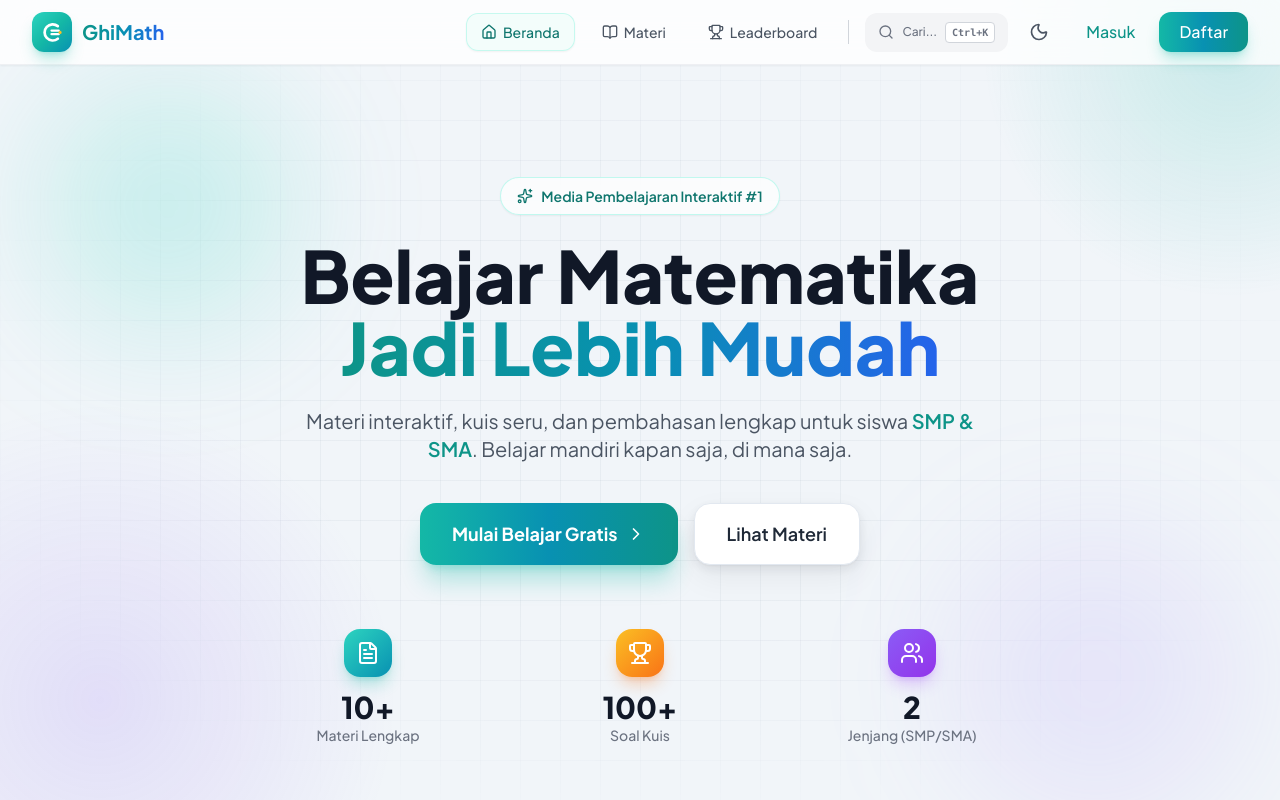
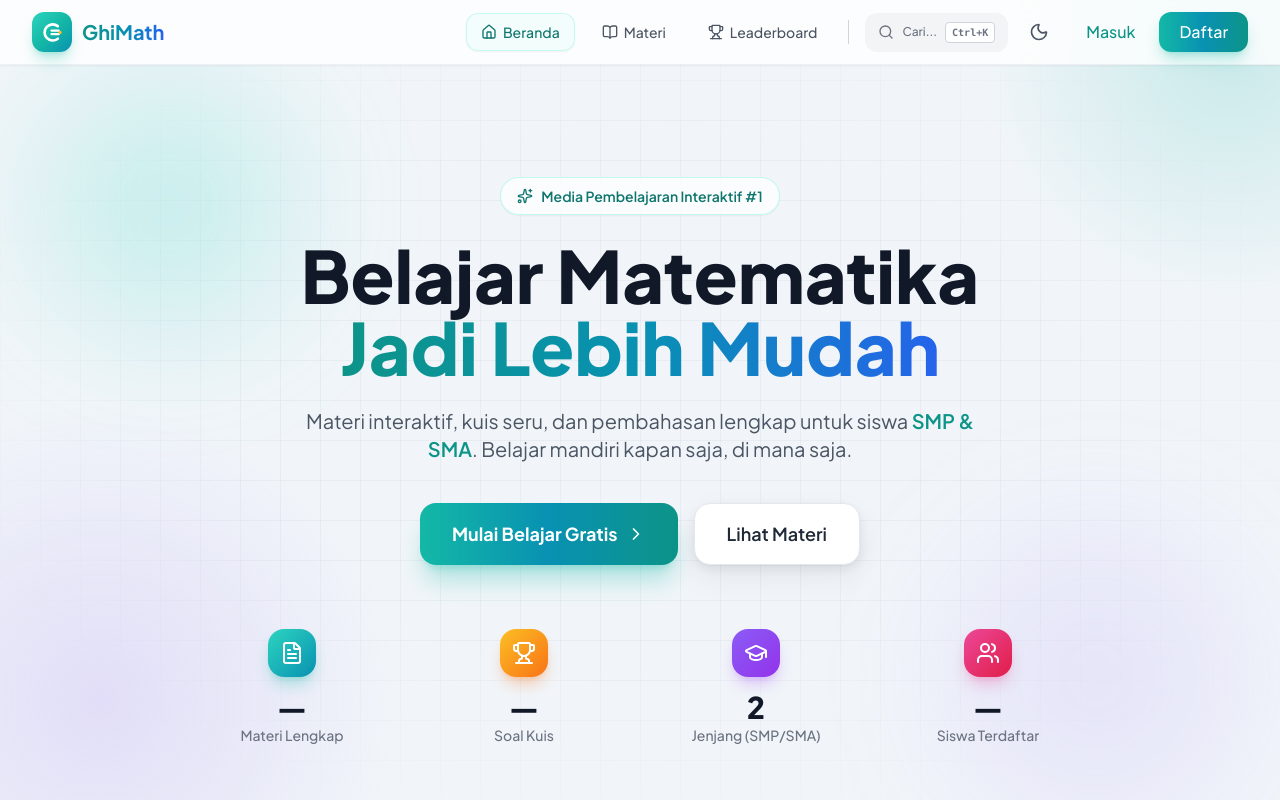
Before and after one commit to ghipary/ghimath, a React (Vite) app: page / in a window 1280 px wide. Shown: the top 800 px of the page. Built offline with nearby package versions, Linux system fonts and the light colour scheme; no server answers; the database is empty; a web font is replaced by a local one.

Commit message:
Feat: Leaderboard tampil semua user + badge admin + reset user data

```diff
--- a/src/pages/LandingPage.jsx
+++ b/src/pages/LandingPage.jsx
@@ -1,12 +1,58 @@
-import React from 'react';
+import React, { useState, useEffect } from 'react';
 import { Link } from 'react-router-dom';
 import Navbar from '../components/Navbar';
 import Footer from '../components/Footer';
 import { useAuth } from '../context/AuthContext';
-import { BookOpen, Trophy, Video, ChevronRight, Sparkles, Users, FileText, Star, Zap, Target, TrendingUp } from 'lucide-react';
+import { db } from '../firebase';
+import { collection, getDocs } from 'firebase/firestore';
+import { BookOpen, Trophy, Video, ChevronRight, Sparkles, Users, FileText, Star, Zap, Target, TrendingUp, GraduationCap } from 'lucide-react';
 
 const LandingPage = () => {
   const { user } = useAuth();
+  const [userCount, setUserCount] = useState(0);
+  const [materialCount, setMaterialCount] = useState(0);
+  const [quizCount, setQuizCount] = useState(0);
+
+  // ⚡ Fetch stats dari Firestore (users, materials, quizQuestions)
+  useEffect(() => {
+    const fetchStats = async () => {
+      try {
+        const [usersSnap, materialsSnap, quizSnap] = await Promise.all([
+          getDocs(collection(db, 'users')),
+          getDocs(collection(db, 'materials')),
+          getDocs(collection(db, 'quizQuestions')),
+        ]);
+
+        // Hitung user non-admin saja
+        const realUsers = usersSnap.docs.filter(
+          (d) => d.data().role !== 'admin'
+        );
+        setUserCount(realUsers.length);
+
+        // Hitung materi yang published
+        const publishedMaterials = materialsSnap.docs.filter(
+          (d) => d.data().published === true
+        );
+        setMaterialCount(publishedMaterials.length);
+
+        // Hitung soal kuis
+        setQuizCount(quizSnap.size);
+      } catch (error) {
+        console.error('Gagal ambil stats:', error);
+      }
+    };
+    fetchStats();
+  }, []);
+
+  // ⚡ Format angka biar keren (10+, 50+, 100+)
+  const formatCount = (num) => {
+    if (num === 0) return '—';
+    if (num < 10) return `${num}`;
+    if (num < 50) return `${num}+`;
+    if (num < 100) return `${Math.floor(num / 10) * 10}+`;
+    if (num < 1000) return `${Math.floor(num / 50) * 50}+`;
+    return `${Math.floor(num / 100) * 100}+`;
+  };
 
   return (
     <div className="page-bg transition-colors duration-300 min-h-screen">
@@ -59,30 +105,61 @@ const LandingPage = () => {
           </Link>
         </div>
 
-        {/* Stats */}
-        <div className="grid grid-cols-3 gap-6 md:gap-12 max-w-3xl w-full">
-          <div className="text-center">
-            <div className="w-12 h-12 mx-auto bg-gradient-to-br from-teal-400 to-cyan-600 rounded-2xl flex items-center justify-center shadow-lg shadow-teal-500/30 mb-3">
+        {/* Stats — 4 KOLOM */}
+        <div className="grid grid-cols-2 md:grid-cols-4 gap-6 md:gap-8 max-w-4xl w-full">
+
+          {/* Materi */}
+          <div className="text-center group">
+            <div className="w-12 h-12 mx-auto bg-gradient-to-br from-teal-400 to-cyan-600 rounded-2xl flex items-center justify-center shadow-lg shadow-teal-500/30 mb-3 group-hover:scale-110 transition-transform">
               <FileText className="w-6 h-6 text-white" />
             </div>
-            <div className="text-2xl md:text-3xl font-extrabold text-gray-900 dark:text-white">10+</div>
+            <div className="text-2xl md:text-3xl font-extrabold text-gray-900 dark:text-white">
+              {formatCount(materialCount)}
+            </div>
             <p className="text-xs md:text-sm text-gray-500 dark:text-gray-400 font-medium">Materi Lengkap</p>
           </div>
-          <div className="text-center">
-            <div className="w-12 h-12 mx-auto bg-gradient-to-br from-amber-400 to-orange-500 rounded-2xl flex items-center justify-center shadow-lg shadow-orange-500/30 mb-3">
+
+          {/* Soal Kuis */}
+          <div className="text-center group">
+            <div className="w-12 h-12 mx-auto bg-gradient-to-br from-amber-400 to-orange-500 rounded-2xl flex items-center justify-center shadow-lg shadow-orange-500/30 mb-3 group-hover:scale-110 transition-transform">
               <Trophy className="w-6 h-6 text-white" />
             </div>
-            <div className="text-2xl md:text-3xl font-extrabold text-gray-900 dark:text-white">100+</div>
+            <div className="text-2xl md:text-3xl font-extrabold text-gray-900 dark:text-white">
+              {formatCount(quizCount)}
+            </div>
             <p className="text-xs md:text-sm text-gray-500 dark:text-gray-400 font-medium">Soal Kuis</p>
           </div>
-          <div className="text-center">
-            <div className="w-12 h-12 mx-auto bg-gradient-to-br from-violet-500 to-purple-600 rounded-2xl flex items-center justify-center shadow-lg shadow-purple-500/30 mb-3">
-              <Users className="w-6 h-6 text-white" />
+
+          {/* Jenjang */}
+          <div className="text-center group">
+            <div className="w-12 h-12 mx-auto bg-gradient-to-br from-violet-500 to-purple-600 rounded-2xl flex items-center justify-center shadow-lg shadow-purple-500/30 mb-3 group-hover:scale-110 transition-transform">
+              <GraduationCap className="w-6 h-6 text-white" />
             </div>
             <div className="text-2xl md:text-3xl font-extrabold text-gray-900 dark:text-white">2</div>
             <p className="text-xs md:text-sm text-gray-500 dark:text-gray-400 font-medium">Jenjang (SMP/SMA)</p>
           </div>
+
+          {/* ⚡ SISWA (BARU) */}
+          <div className="text-center group">
+            <div className="w-12 h-12 mx-auto bg-gradient-to-br from-pink-500 to-rose-600 rounded-2xl flex items-center justify-center shadow-lg shadow-pink-500/30 mb-3 group-hover:scale-110 transition-transform">
+              <Users className="w-6 h-6 text-white" />
+            </div>
+            <div className="text-2xl md:text-3xl font-extrabold text-gray-900 dark:text-white">
+              {formatCount(userCount)}
+            </div>
+            <p className="text-xs md:text-sm text-gray-500 dark:text-gray-400 font-medium">Siswa Terdaftar</p>
+          </div>
         </div>
+
+        {/* Subtle text di bawah stats */}
+        {userCount > 0 && (
+          <p className="mt-8 text-xs sm:text-sm text-gray-500 dark:text-gray-400 flex items-center gap-1.5">
+            <span className="inline-block w-2 h-2 rounded-full bg-green-500 animate-pulse"></span>
+            <span className="font-medium">
+              {userCount} siswa sudah bergabung dari seluruh Indonesia
+            </span>
+          </p>
+        )}
       </section>
 
       {/* FITUR SECTION */}
@@ -162,7 +239,10 @@ const LandingPage = () => {
                 Siap Mulai Belajar?
               </h2>
               <p className="text-cyan-50 text-lg mb-8 max-w-xl mx-auto">
-                Daftar gratis sekarang dan rasakan bedanya belajar matematika dengan GhiMath.
+                {userCount > 0
+                  ? `Bergabung dengan ${userCount}+ siswa lainnya dan rasakan bedanya belajar matematika dengan GhiMath.`
+                  : 'Daftar gratis sekarang dan rasakan bedanya belajar matematika dengan GhiMath.'
+                }
               </p>
               <Link
                 to={user ? "/dashboard" : "/register"}
```
